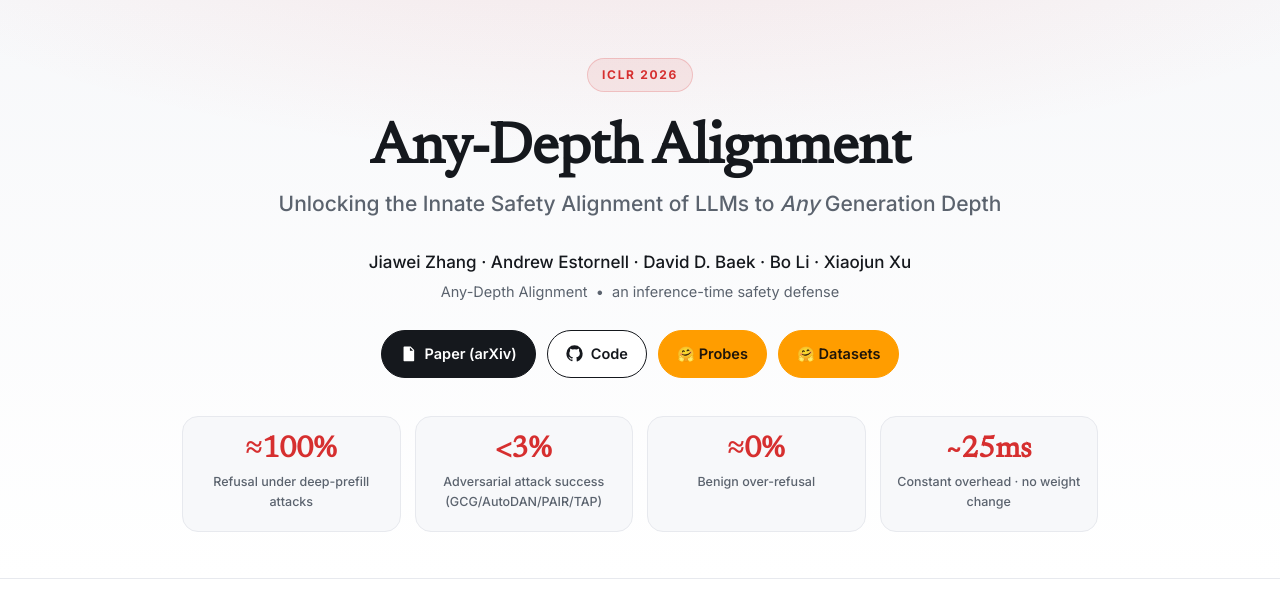
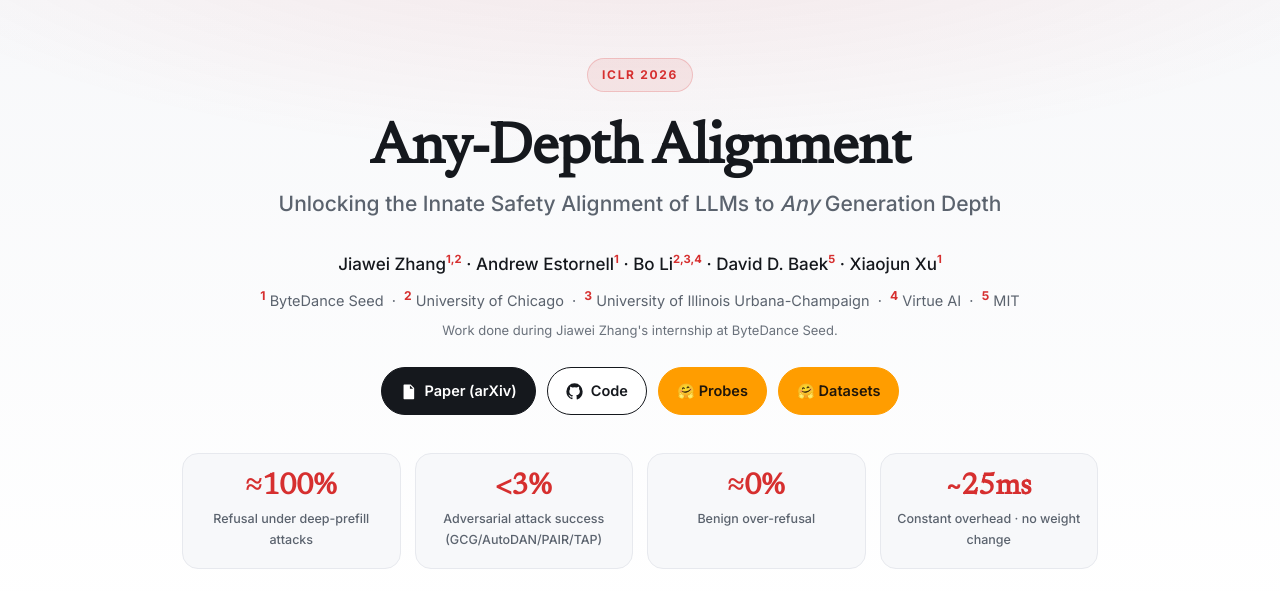
Before and after one commit to javyduck/any-depth-alignment, a plain HTML site: page docs/index.html in a window 1280 px wide. Shown: the top 591 px of the page. Drawn offline with Linux system fonts and the light colour scheme.

Commit message:
Web page + README: real author affiliations, paper author order, naming consistency
- Add proper affiliation superscripts (ByteDance Seed / U. Chicago / UIUC /
  Virtue AI / MIT) and the internship footnote from the paper's author block,
  replacing the placeholder affiliation line on the project page.
- Match the paper's author order (Zhang, Estornell, Bo Li, Baek, Xu).
- Fix model-family naming drift on the page (Mistral -> Ministral) to match the
  README and the actual evaluated model (Ministral-8B).
- Drop the misleading arXiv link on the first author's name (uniform plain names).

```diff
--- a/docs/index.html
+++ b/docs/index.html
@@ -39,9 +39,12 @@
   h1.title{font-family:'Newsreader',serif;font-weight:600;font-size:clamp(34px,5.4vw,58px);
     line-height:1.08;margin:.1em 0 .12em;letter-spacing:-.01em}
   .subtitle{font-size:clamp(16px,2.2vw,21px);color:var(--muted);font-weight:500;max-width:760px;margin:0 auto 26px}
-  .authors{font-size:17px;font-weight:500;margin:18px 0 4px}
+  .authors{font-size:17px;font-weight:500;margin:18px 0 6px;line-height:1.9}
   .authors a{color:var(--ink)}
-  .affil{color:var(--muted);font-size:14.5px;margin-bottom:26px}
+  .authors sup{color:var(--accent);font-weight:700;font-size:.66em}
+  .affil{color:var(--muted);font-size:14.5px;margin-bottom:26px;max-width:820px;margin-left:auto;margin-right:auto}
+  .affil sup{color:var(--accent);font-weight:700}
+  .affil .note{display:block;margin-top:7px;font-size:13px;opacity:.9}
 
   .btns{display:flex;flex-wrap:wrap;gap:11px;justify-content:center;margin-top:8px}
   .btn{display:inline-flex;align-items:center;gap:8px;background:var(--ink);color:#fff;
@@ -134,10 +137,20 @@
     <h1 class="title">Any-Depth Alignment</h1>
     <p class="subtitle">Unlocking the Innate Safety Alignment of LLMs to <em>Any</em> Generation Depth</p>
     <div class="authors">
-      <a href="https://arxiv.org/abs/2510.18081">Jiawei Zhang</a> ·
-      Andrew Estornell · David D. Baek · Bo Li · Xiaojun Xu
+      Jiawei Zhang<sup>1,2</sup> ·
+      Andrew Estornell<sup>1</sup> ·
+      Bo Li<sup>2,3,4</sup> ·
+      David D. Baek<sup>5</sup> ·
+      Xiaojun Xu<sup>1</sup>
     </div>
-    <div class="affil">Any-Depth Alignment &nbsp;•&nbsp; an inference-time safety defense</div>
+    <div class="affil">
+      <sup>1</sup> ByteDance Seed &nbsp;·&nbsp;
+      <sup>2</sup> University of Chicago &nbsp;·&nbsp;
+      <sup>3</sup> University of Illinois Urbana-Champaign &nbsp;·&nbsp;
+      <sup>4</sup> Virtue AI &nbsp;·&nbsp;
+      <sup>5</sup> MIT
+      <span class="note">Work done during Jiawei Zhang's internship at ByteDance Seed.</span>
+    </div>
     <div class="btns">
       <a class="btn" href="https://arxiv.org/abs/2510.18081">
         <svg viewBox="0 0 24 24" fill="currentColor"><path d="M6 2h9l5 5v15a1 1 0 0 1-1 1H6a1 1 0 0 1-1-1V3a1 1 0 0 1 1-1zm8 1.5V8h4.5L14 3.5z"/></svg>
@@ -187,7 +200,7 @@
       changes</strong>. <strong>ADA-RK</strong> (the behavioral phenomenon) injects the tokens and lets the model
       <em>rethink</em> and refuse; <strong>ADA-LP</strong> (the essence, our core method) reads the
       already-linearly-separable signal directly with a one-pass linear probe, making the base model
-      <strong>its own guardrail</strong>. Across Llama, Gemma, Mistral, Qwen, DeepSeek, gpt-oss (and Claude
+      <strong>its own guardrail</strong>. Across Llama, Gemma, Ministral, Qwen, DeepSeek, gpt-oss (and Claude
       Sonnet&nbsp;4 for ADA-RK), ADA secures near-100% refusal under deep-prefill attacks of thousands of tokens,
       cuts adversarial-attack success from over 50% to below 3%, keeps benign over-refusal near zero, and stays
       robust after fine-tuning.
```
Also changed, not shown: 1 other file.
